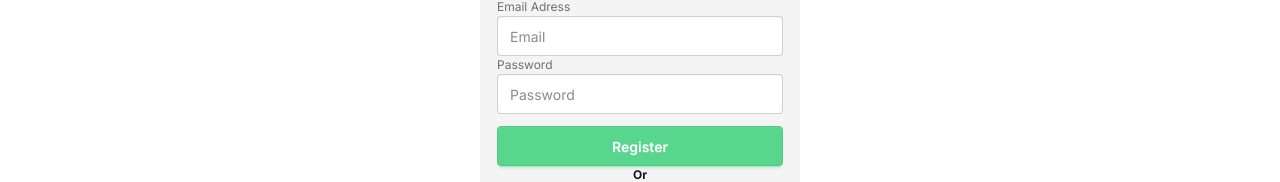
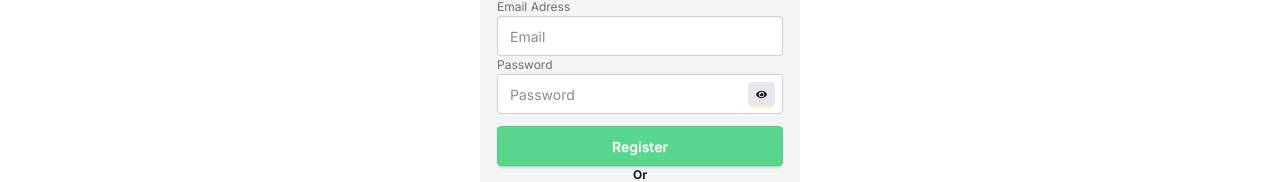
Before and after one commit to Ibne-Shahid/funville-toys, a React (Vite) app: page /register in a window 1280 px wide. Shown: the part 332-514 px from the top of the page. Built offline with nearby package versions, Linux system fonts and the light colour scheme; no server answers.

Commit message:
show and hide password functionality added

```diff
--- a/src/pages/Login.jsx
+++ b/src/pages/Login.jsx
@@ -1,11 +1,14 @@
-import React, { use } from 'react'
+import React, { use, useState } from 'react'
 import { Link, useLocation, useNavigate } from 'react-router'
 import { AuthContext } from '../provider/AuthProvider'
 import Swal from 'sweetalert2'
+import { FaEye } from 'react-icons/fa'
+import { FaEyeSlash } from 'react-icons/fa'
 
 
 const Login = () => {
 
+    const [showPassword, setShowPassword] = useState(false)
     const { signIn, signInWithGoogle, setUser } = use(AuthContext)
     const location = useLocation()
     const navigate = useNavigate()
@@ -26,7 +29,7 @@ const Login = () => {
 
                 Swal.fire({
                     title: "Login Successful!",
-                    text: `Welcome Back!`,
+                    text: `Welcome ${user?.displayName}!`,
                     icon: "success"
                 });
 
@@ -66,6 +69,11 @@ const Login = () => {
             });
     }
 
+    const togglePassword = (e)=>{
+        e.preventDefault()
+        setShowPassword(!showPassword)
+    }
+
 
     return (
         <div className='flex justify-center py-20'>
@@ -80,10 +88,13 @@ const Login = () => {
                     <input type="email" name="email" className="input" placeholder="Email" />
 
                     <label className="label">Password</label>
-                    <input type="password" name="password" className="input" placeholder="Password" />
+                    <div className='relative'>
+                        <input type={!showPassword ? "password" : "text"} name="password" className="input" placeholder="Password" required />
+                        <button onClick={togglePassword} className='btn btn-xs bg-gray-200 border-0 absolute top-2 right-2'>{!showPassword ? <FaEye /> : <FaEyeSlash />}</button>
+                    </div>
 
                     <a>Forgot Password?</a>
-                    <button className="btn btn-accent w-full text-white mt-3">Login</button>
+                    <button type="submit" className="btn btn-accent w-full text-white mt-3">Login</button>
                     <button onClick={hangelGoogleSignIn} className="btn bg-white mt-2 w-full text-black border-[#e5e5e5]">
                         <svg aria-label="Google logo" width="16" height="16" xmlns="http://www.w3.org/2000/svg" viewBox="0 0 512 512"><g><path d="m0 0H512V512H0" fill="#fff"></path><path fill="#34a853" d="M153 292c30 82 118 95 171 60h62v48A192 192 0 0190 341"></path><path fill="#4285f4" d="m386 400a140 175 0 0053-179H260v74h102q-7 37-38 57"></path><path fill="#fbbc02" d="m90 341a208 200 0 010-171l63 49q-12 37 0 73"></path><path fill="#ea4335" d="m153 219c22-69 116-109 179-50l55-54c-78-75-230-72-297 55"></path></g></svg>
                         Login with Google
--- a/src/pages/Register.jsx
+++ b/src/pages/Register.jsx
@@ -1,13 +1,22 @@
-import React, { use } from 'react'
+import React, { use, useState } from 'react'
 import { Link, useNavigate } from 'react-router'
 import { AuthContext } from '../provider/AuthProvider'
 import Swal from 'sweetalert2'
+import { FaEye } from 'react-icons/fa'
+import { FaEyeSlash } from 'react-icons/fa'
 
 
 const Register = () => {
 
+    const [showPassword, setShowPassword] = useState(false)
     const { createUser, setUser, updateUser, signInWithGoogle } = use(AuthContext)
     const navigate = useNavigate()
+
+    const togglePassword = (e)=>{
+        e.preventDefault()
+        setShowPassword(!showPassword)
+    }
+
 
     const handleRegister = (e) => {
         e.preventDefault()
@@ -94,6 +103,7 @@ const Register = () => {
             });
     }
 
+
     return (
         <div>
             <title>Register | FunVille Toys</title>
@@ -112,7 +122,10 @@ const Register = () => {
                         <input type="email" name="email" className="input" placeholder="Email" required />
 
                         <label className="label">Password</label>
-                        <input type="password" name="password" className="input" placeholder="Password" required />
+                        <div className='relative'>
+                            <input type={!showPassword? "password" : "text"} name="password" className="input" placeholder="Password" required />
+                            <button onClick={togglePassword} className='btn btn-xs bg-gray-200 border-0 absolute top-2 right-2'>{!showPassword? <FaEye /> : <FaEyeSlash />}</button>
+                        </div>
 
                         <button type="submit" className="btn btn-accent w-full text-white mt-3">Register</button>
                         <p className='font-bold text-center'>Or</p>
```
